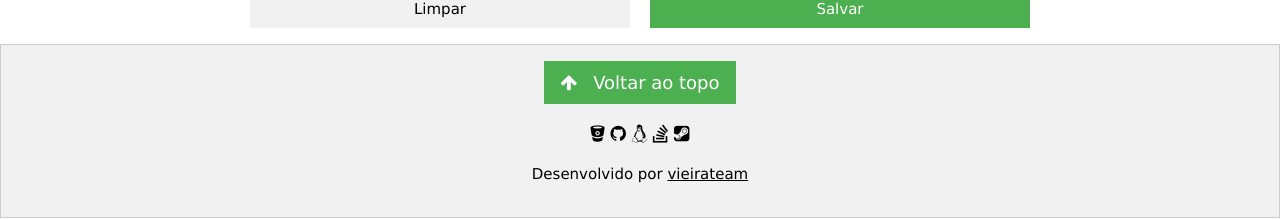
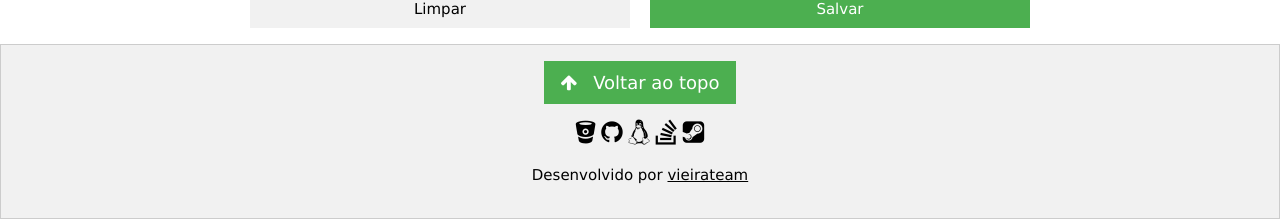
Before and after one commit to vieirateam/Event, a Django app: page /event/new/ in a window 1280 px wide. Shown: the part 724-943 px from the top of the page. Run offline with Django 3.2, Linux system fonts and the light colour scheme; the visitor is signed in with stand-in values (Sample User, id 1).

Commit message:
Footer icons
Zoom

```diff
--- a/templates/base.html
+++ b/templates/base.html
@@ -67,11 +67,11 @@
 				<i class="fa fa-arrow-up w3-margin-right"></i>Voltar ao topo
 			</a>
 			<div class="w3-section">
-				<a href="https://bitbucket.org/vieirateam/" target="_blank"><i class="fa fa-bitbucket w3-hover-opacity"></i></a>
-				<a href="https://github.com/vieirateam" target="_blank"><i class="fa fa-github w3-hover-opacity"></i></a>
-				<i class="fa fa-linux"></i>
-				<i class="fa fa-stack-overflow"></i>
-				<i class="fa fa-steam-square"></i>
+				<a href="https://bitbucket.org/vieirateam/" target="_blank"><i class="fa fa-bitbucket w3-hover-opacity" style="font-size:25px"></i></a>
+				<a href="https://github.com/vieirateam" target="_blank"><i class="fa fa-github w3-hover-opacity" style="font-size:25px"></i></a>
+				<i class="fa fa-linux w3-hover-opacity" style="font-size:25px"></i>
+				<i class="fa fa-stack-overflow w3-hover-opacity" style="font-size:25px"></i>
+				<i class="fa fa-steam-square w3-hover-opacity" style="font-size:25px"></i>
 			</div>
 			<p class="w3-medium">Desenvolvido por <a href="https://github.com/vieirateam" target="_blank">vieirateam</a></p>
 		</footer>
```
